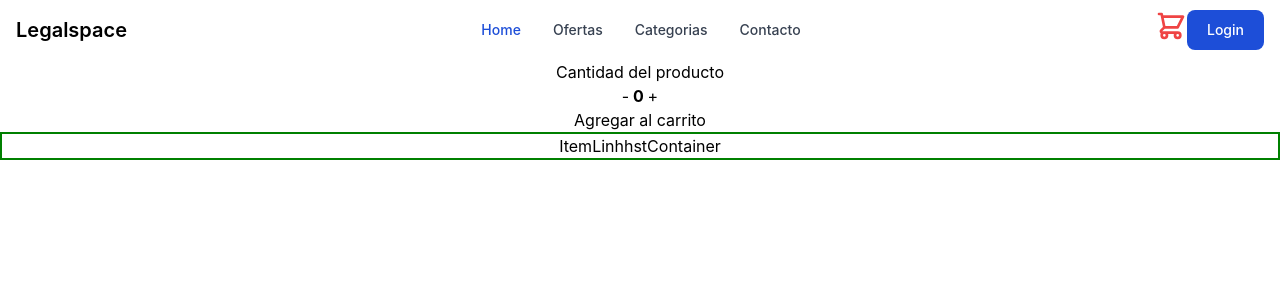
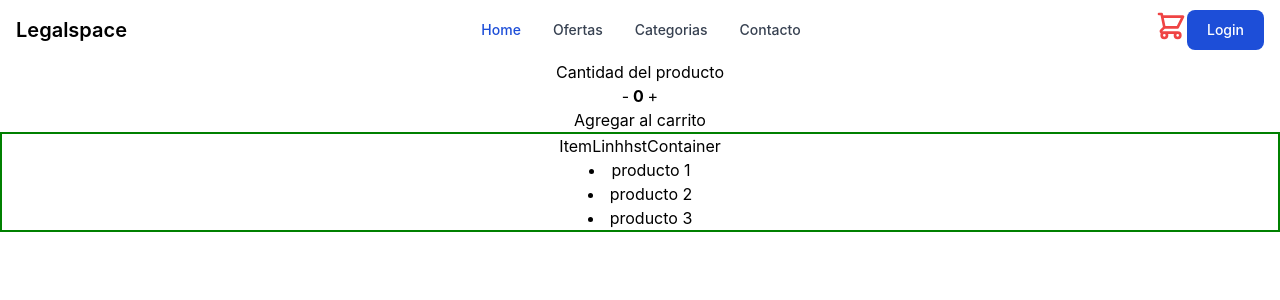
Before and after one commit to EseOtroTipo/legalspaceBelmar, a React (Create React App) app in the folder legalspace/: page / in a window 1280 px wide. Shown: the top 300 px of the page. Built offline with nearby package versions, Linux system fonts and the light colour scheme.

Commit message:
promesas listas

```diff
--- a/legalspace/src/components/Item.js
+++ b/legalspace/src/components/Item.js
@@ -2,8 +2,10 @@ import React from 'react'
 
 function Item() {
   return (
+
     <div>Item</div>
-  )
+
+    )
 }
 
 export default Item
--- a/legalspace/src/components/ItemListContainer.js
+++ b/legalspace/src/components/ItemListContainer.js
@@ -1,19 +1,21 @@
-import React from 'react';
+import React, { useState } from 'react';
 import { useEffect } from 'react';
 
 const ItemListContainer = () => {
 
     const items = ["producto 1", "producto 2", "producto 3"];
+
+    const [itemss, setitemss] = useState([])
+
     useEffect(() => {
       console.log("kashd");
-
       const promesa = new Promise((res, rej)=>{
         const rand = Math.random()
         console.log("numero randon", rand);
 
         setTimeout(()=>{
             if(rand>0.5){
-                res('Promesa satisfecha')
+                res(items)
             }else{
                 rej('Rechazada!')
             }
@@ -22,6 +24,7 @@ const ItemListContainer = () => {
       promesa
         .then((result)=>{
             console.log(result)
+            setitemss(result)
         })
         .catch((err)=>{
             console.log('la promesa fue rechazada: ', err)
@@ -31,7 +34,10 @@ const ItemListContainer = () => {
 
 
   return (
-    <div style={{border: 'solid green 2px'}}>ItemLinhhstContainer</div>
+    <div style={{border: 'solid green 2px'}}>
+        <h1>ItemLinhhstContainer</h1>
+        {itemss.map(c => <li>{c}</li>)}
+    </div>
   )
 }
 export default ItemListContainer
```
